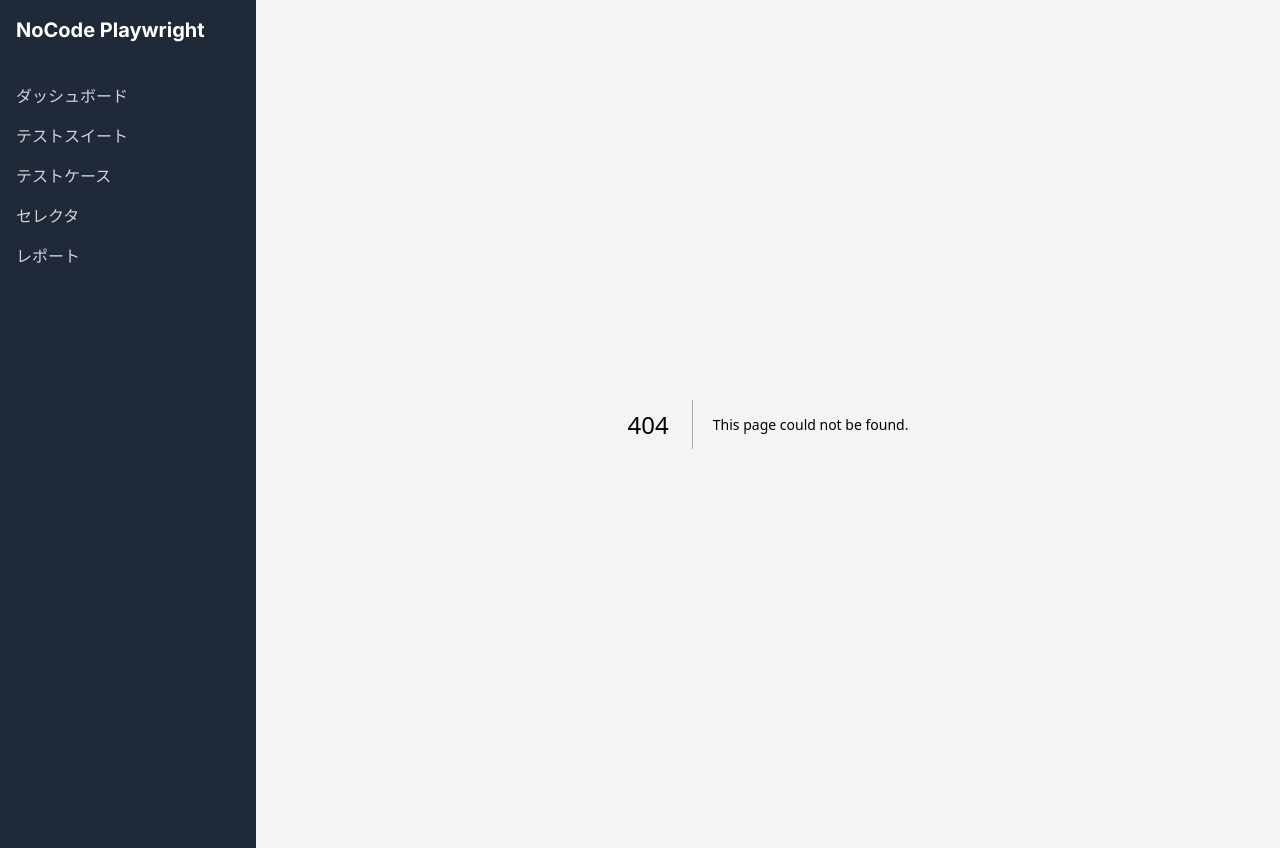
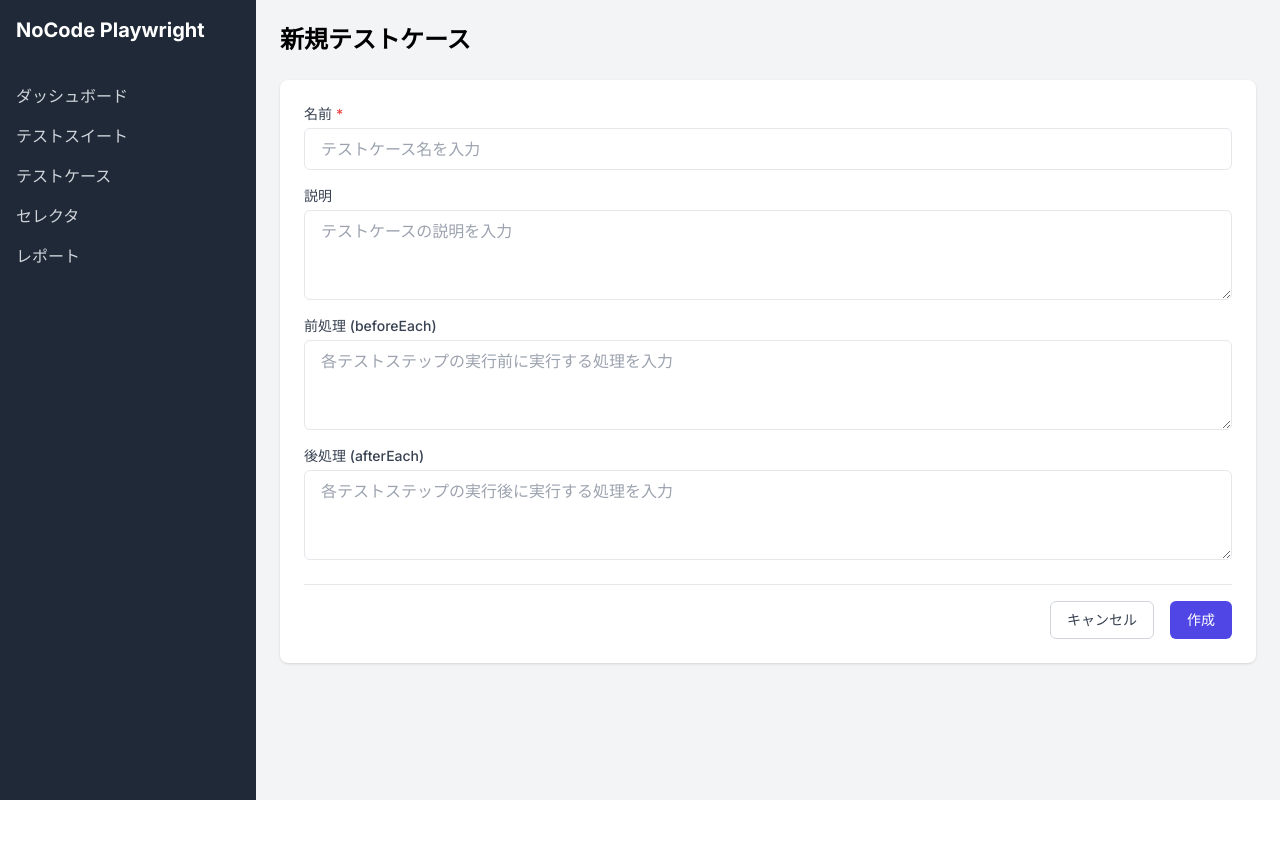
Before and after one commit to tomodakengo/nocode-playwright, a Next.js app: page /test-suites/1/test-cases/new in a window 1280 px wide. Before the commit this address had no page. After the commit the page ends 800 px from the top, so only its background shows below. Built offline with nearby package versions, Linux system fonts and the light colour scheme.

Commit message:
テストケース作成機能の追加

```diff
--- /dev/null
+++ b/src/app/api/test-suites/[id]/test-cases/route.ts
@@ -0,0 +1,104 @@
+import { NextResponse } from 'next/server';
+import { initializeDatabase } from '@/lib/db/init';
+
+// テストケースの作成
+export async function POST(
+    request: Request,
+    { params }: { params: { id: string } }
+) {
+    try {
+        const { name, description, before_each, after_each } = await request.json();
+
+        if (!name) {
+            return NextResponse.json(
+                { error: 'テストケース名は必須です' },
+                { status: 400 }
+            );
+        }
+
+        const db = await initializeDatabase();
+
+        // テストスイートの存在確認
+        return new Promise((resolve, reject) => {
+            db.get(
+                'SELECT id FROM test_suites WHERE id = ?',
+                [params.id],
+                (err, row) => {
+                    if (err) {
+                        console.error('テストスイート確認エラー:', err);
+                        reject(err);
+                        return;
+                    }
+
+                    if (!row) {
+                        resolve(
+                            NextResponse.json(
+                                { error: 'テストスイートが見つかりません' },
+                                { status: 404 }
+                            )
+                        );
+                        return;
+                    }
+
+                    // テストケースの作成
+                    db.run(
+                        `INSERT INTO test_cases (
+              suite_id,
+              name,
+              description,
+              before_each,
+              after_each
+            ) VALUES (?, ?, ?, ?, ?)`,
+                        [params.id, name, description, before_each, after_each],
+                        function (err) {
+                            if (err) {
+                                console.error('テストケース作成エラー:', err);
+                                reject(err);
+                                return;
+                            }
+
+                            resolve(NextResponse.json({ id: this.lastID }, { status: 201 }));
+                        }
+                    );
+                }
+            );
+        });
+    } catch (error) {
+        console.error('データベース操作エラー:', error);
+        return NextResponse.json(
+            { error: 'テストケースの作成に失敗しました' },
+            { status: 500 }
+        );
+    }
+}
+
+// テストケース一覧の取得
+export async function GET(
+    request: Request,
+    { params }: { params: { id: string } }
+) {
+    try {
+        const db = await initializeDatabase();
+
+        return new Promise((resolve, reject) => {
+            db.all(
+                'SELECT * FROM test_cases WHERE suite_id = ? ORDER BY created_at DESC',
+                [params.id],
+                (err, rows) => {
+                    if (err) {
+                        console.error('テストケース一覧取得エラー:', err);
+                        reject(err);
+                        return;
+                    }
+                    resolve(NextResponse.json(rows || []));
+                }
+            );
+        });
+    } catch (error) {
+        console.error('データベース操作エラー:', error);
+        return NextResponse.json(
+            { error: 'テストケースの取得に失敗しました' },
+            { status: 500 }
+        );
+    }
+}
--- /dev/null
+++ b/src/app/test-suites/[id]/test-cases/new/page.tsx
@@ -0,0 +1,193 @@
+"use client";
+
+import { useRouter } from "next/navigation";
+import { useState } from "react";
+
+interface FormData {
+  name: string;
+  description: string;
+  before_each: string;
+  after_each: string;
+}
+
+export default function NewTestCase({ params }: { params: { id: string } }) {
+  const router = useRouter();
+  const [formData, setFormData] = useState<FormData>({
+    name: "",
+    description: "",
+    before_each: "",
+    after_each: "",
+  });
+  const [submitting, setSubmitting] = useState(false);
+  const [error, setError] = useState<string | null>(null);
+
+  const handleSubmit = async (e: React.FormEvent) => {
+    e.preventDefault();
+    setSubmitting(true);
+    setError(null);
+
+    try {
+      const response = await fetch(`/api/test-suites/${params.id}/test-cases`, {
+        method: "POST",
+        headers: {
+          "Content-Type": "application/json",
+        },
+        body: JSON.stringify(formData),
+      });
+
+      if (!response.ok) {
+        const data = await response.json();
+        throw new Error(data.error || "テストケースの作成に失敗しました");
+      }
+
+      router.push(`/test-suites/${params.id}`);
+    } catch (err) {
+      setError(
+        err instanceof Error ? err.message : "予期せぬエラーが発生しました"
+      );
+    } finally {
+      setSubmitting(false);
+    }
+  };
+
+  const handleChange = (
+    e: React.ChangeEvent<HTMLInputElement | HTMLTextAreaElement>
+  ) => {
+    const { name, value } = e.target;
+    setFormData((prev) => ({ ...prev, [name]: value }));
+  };
+
+  return (
+    <div className="space-y-6">
+      <div className="flex justify-between items-center">
+        <h1 className="text-2xl font-bold">新規テストケース</h1>
+      </div>
+
+      {error && (
+        <div className="bg-red-50 border-l-4 border-red-400 p-4">
+          <div className="flex">
+            <div className="flex-shrink-0">
+              <svg
+                className="h-5 w-5 text-red-400"
+                viewBox="0 0 20 20"
+                fill="currentColor"
+              >
+                <path
+                  fillRule="evenodd"
+                  d="M10 18a8 8 0 100-16 8 8 0 000 16zM8.707 7.293a1 1 0 00-1.414 1.414L8.586 10l-1.293 1.293a1 1 0 101.414 1.414L10 11.414l1.293 1.293a1 1 0 001.414-1.414L11.414 10l1.293-1.293a1 1 0 00-1.414-1.414L10 8.586 8.707 7.293z"
+                  clipRule="evenodd"
+                />
+              </svg>
+            </div>
+            <div className="ml-3">
+              <p className="text-sm text-red-700">{error}</p>
+            </div>
+          </div>
+        </div>
+      )}
+
+      <form onSubmit={handleSubmit} className="bg-white rounded-lg shadow">
+        <div className="p-6 space-y-6">
+          <div className="space-y-4">
+            {/* 名前 */}
+            <div>
+              <label
+                htmlFor="name"
+                className="block text-sm font-medium text-gray-700"
+              >
+                名前
+                <span className="text-red-500 ml-1">*</span>
+              </label>
+              <input
+                type="text"
+                id="name"
+                name="name"
+                value={formData.name}
+                onChange={handleChange}
+                className="mt-1 block w-full px-4 py-2 border rounded-md focus:outline-none focus:ring-2 focus:ring-indigo-500"
+                placeholder="テストケース名を入力"
+                required
+              />
+            </div>
+
+            {/* 説明 */}
+            <div>
+              <label
+                htmlFor="description"
+                className="block text-sm font-medium text-gray-700"
+              >
+                説明
+              </label>
+              <textarea
+                id="description"
+                name="description"
+                value={formData.description}
+                onChange={handleChange}
+                rows={3}
+                className="mt-1 block w-full px-4 py-2 border rounded-md focus:outline-none focus:ring-2 focus:ring-indigo-500"
+                placeholder="テストケースの説明を入力"
+              />
+            </div>
+
+            {/* beforeEach */}
+            <div>
+              <label
+                htmlFor="before_each"
+                className="block text-sm font-medium text-gray-700"
+              >
+                前処理 (beforeEach)
+              </label>
+              <textarea
+                id="before_each"
+                name="before_each"
+                value={formData.before_each}
+                onChange={handleChange}
+                rows={3}
+                className="mt-1 block w-full px-4 py-2 border rounded-md focus:outline-none focus:ring-2 focus:ring-indigo-500"
+                placeholder="各テストステップの実行前に実行する処理を入力"
+              />
+            </div>
+
+            {/* afterEach */}
+            <div>
+              <label
+                htmlFor="after_each"
+                className="block text-sm font-medium text-gray-700"
+              >
+                後処理 (afterEach)
+              </label>
+              <textarea
+                id="after_each"
+                name="after_each"
+                value={formData.after_each}
+                onChange={handleChange}
+                rows={3}
+                className="mt-1 block w-full px-4 py-2 border rounded-md focus:outline-none focus:ring-2 focus:ring-indigo-500"
+                placeholder="各テストステップの実行後に実行する処理を入力"
+              />
+            </div>
+          </div>
+
+          {/* ボタン */}
+          <div className="flex justify-end space-x-4 pt-4 border-t">
+            <button
+              type="button"
+              onClick={() => router.back()}
+              className="px-4 py-2 text-sm font-medium text-gray-700 bg-white border border-gray-300 rounded-md hover:bg-gray-50 focus:outline-none focus:ring-2 focus:ring-indigo-500"
+              disabled={submitting}
+            >
+              キャンセル
+            </button>
+            <button
+              type="submit"
+              className="px-4 py-2 text-sm font-medium text-white bg-indigo-600 border border-transparent rounded-md hover:bg-indigo-700 focus:outline-none focus:ring-2 focus:ring-indigo-500 disabled:opacity-50 disabled:cursor-not-allowed"
+              disabled={submitting}
+            >
+              {submitting ? "作成中..." : "作成"}
+            </button>
+          </div>
+        </div>
+      </form>
+    </div>
+  );
+}
```
